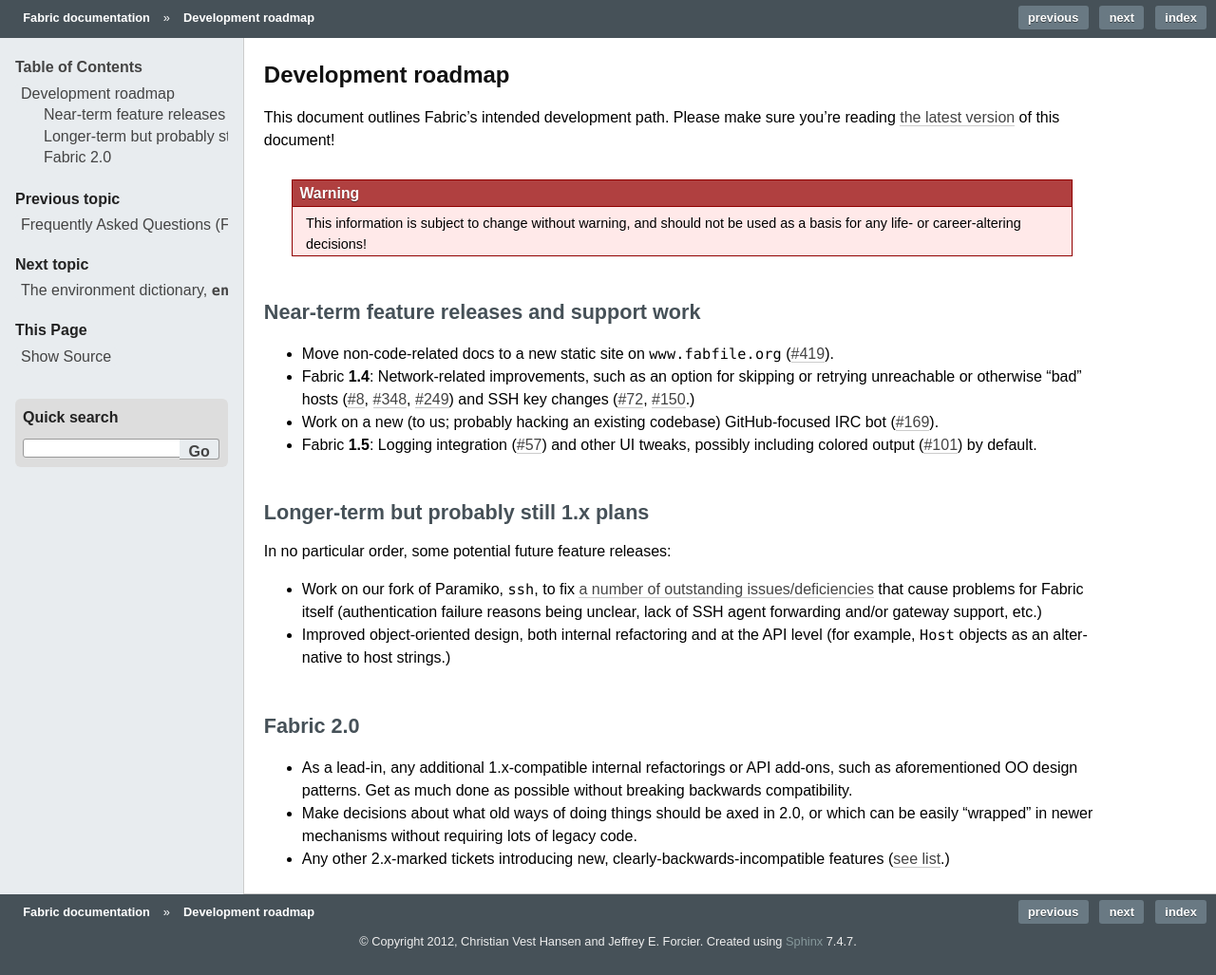
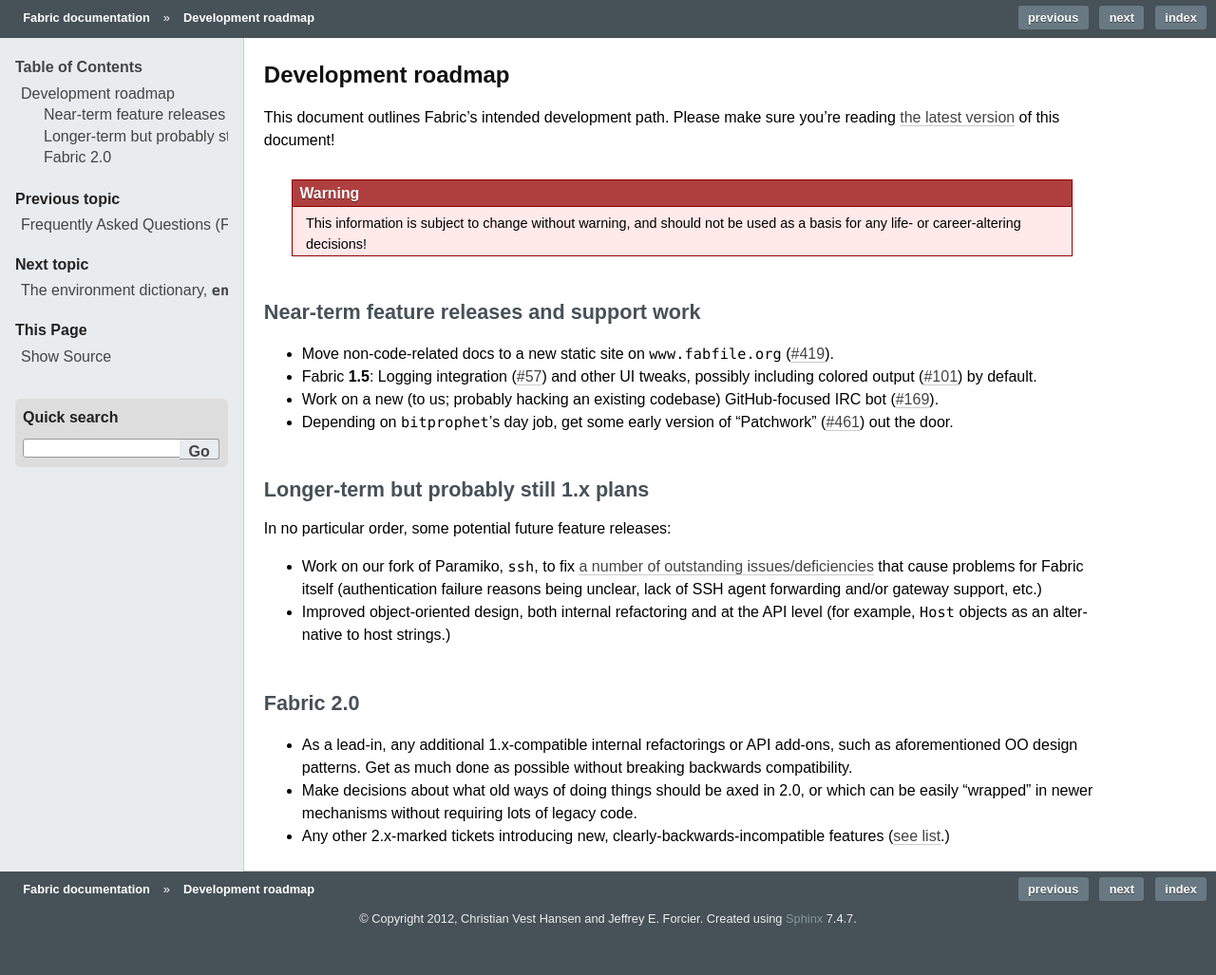
Before and after one commit to fabric/fabric, a Sphinx documentation site: the page built from docs/roadmap.rst, in a window 1280 px wide. Shown: the whole page at 95% size. Built offline with Sphinx 7.4.7, drawn with Linux system fonts in a browser that asks for light colours; pages that are not in the unit, such as notebooks, are missing from menus; the version number could not be read and is left out; after the commit the page ends 1003 px from its top, so only the background shows below that.

Commit message:
Update roadmap

```diff
--- a/docs/roadmap.rst
+++ b/docs/roadmap.rst
@@ -16,13 +16,12 @@
 
 * Move non-code-related docs to a new static site on ``www.fabfile.org``
   (:issue:`419`).
-* Fabric **1.4**: Network-related improvements, such as an option for skipping
-  or retrying unreachable or otherwise "bad" hosts (:issue:`8`, :issue:`348`,
-  :issue:`249`) and SSH key changes (:issue:`72`, :issue:`150`.)
+* Fabric **1.5**: Logging integration (:issue:`57`) and other UI tweaks,
+  possibly including colored output (:issue:`101`) by default.
 * Work on a new (to us; probably hacking an existing codebase) GitHub-focused
   IRC bot (:issue:`169`).
-* Fabric **1.5**: Logging integration (:issue:`57`) and other UI tweaks,
-  possibly including colored output (:issue:`101`) by default.
+* Depending on ``bitprophet``'s day job, get some early version of "Patchwork"
+  (:issue:`461`) out the door.
 
 
 Longer-term but probably still 1.x plans
```
